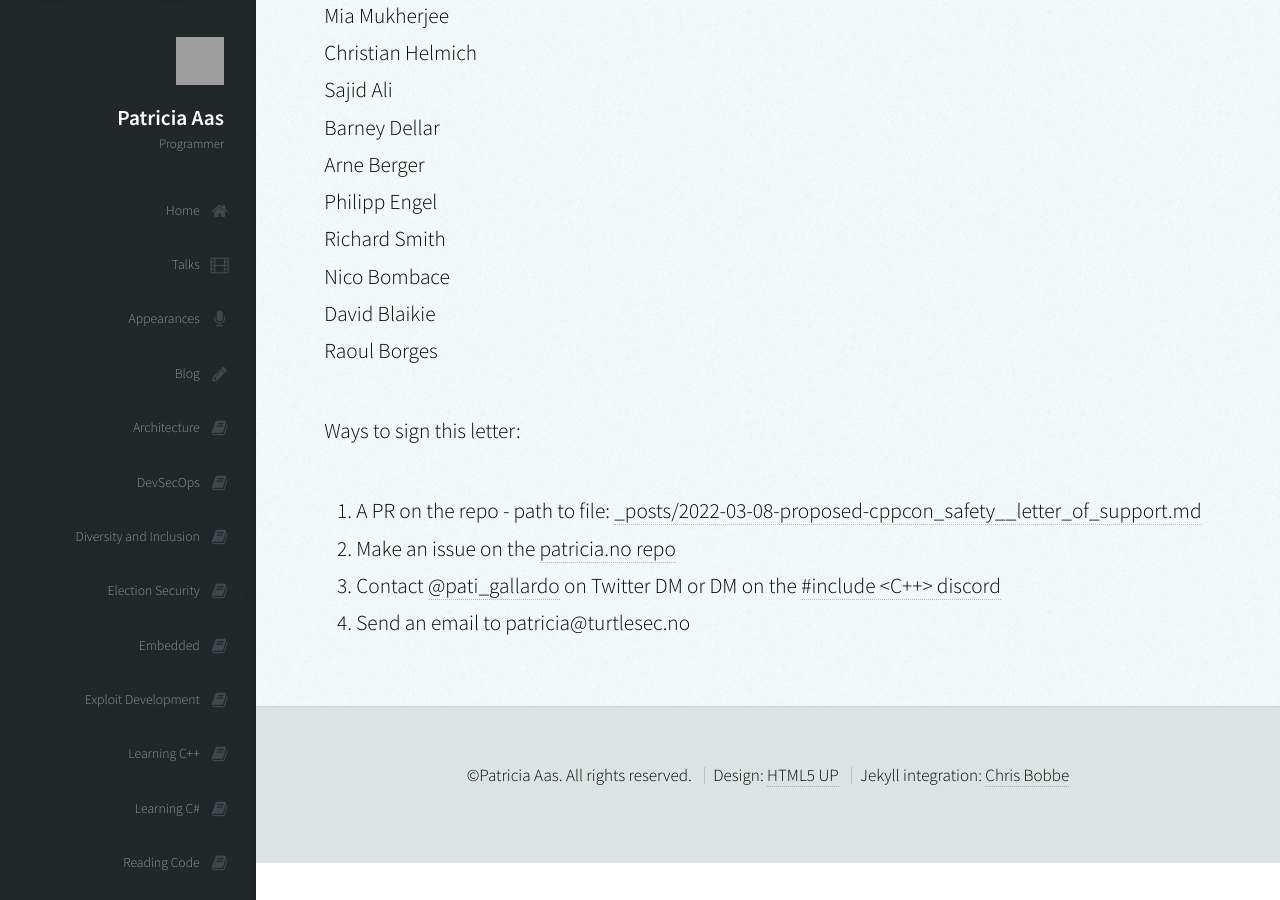
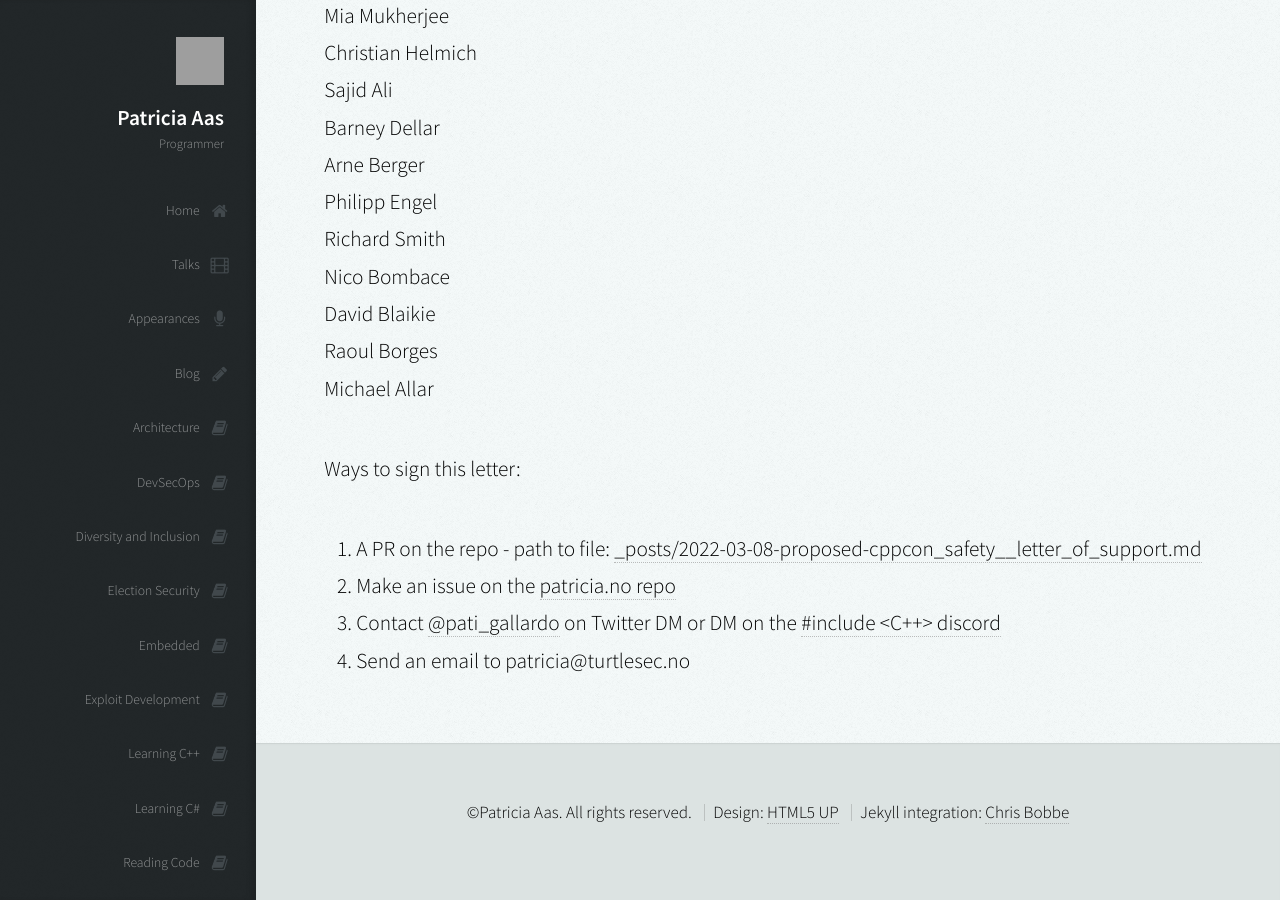
Before and after one commit to patricia-gallardo/patricia-gallardo.github.io, a Jekyll site: the page built from _posts/2022-03-08-proposed-cppcon_safety__letter_of_support.md, in a window 1280 px wide and 900 px high, scrolled down 10674 px. Built offline with Jekyll 4.4.1, drawn with Linux system fonts in a browser that asks for light colours; nearby versions of some CDN libraries; grey boxes are pictures that could not be loaded.

Commit message:
+ myself (Michael Allar) to this signatory list

```diff
--- a/_posts/2022-03-08-proposed-cppcon_safety__letter_of_support.md
+++ b/_posts/2022-03-08-proposed-cppcon_safety__letter_of_support.md
@@ -295,6 +295,7 @@ Richard Smith <br>
 Nico Bombace <br>
 David Blaikie <br>
 Raoul Borges <br>
+Michael Allar <br>
 
 
 Ways to sign this letter:
```
